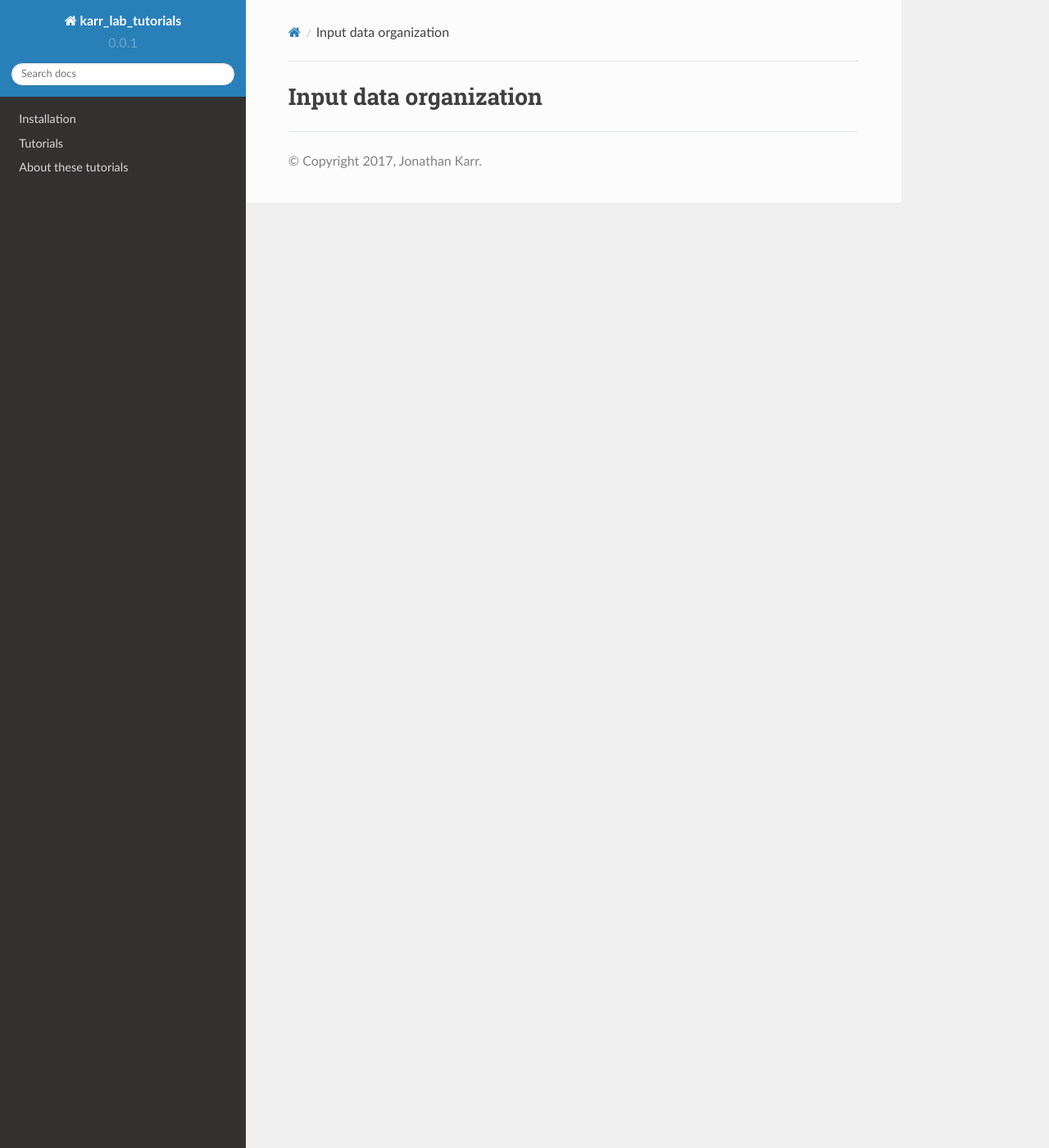
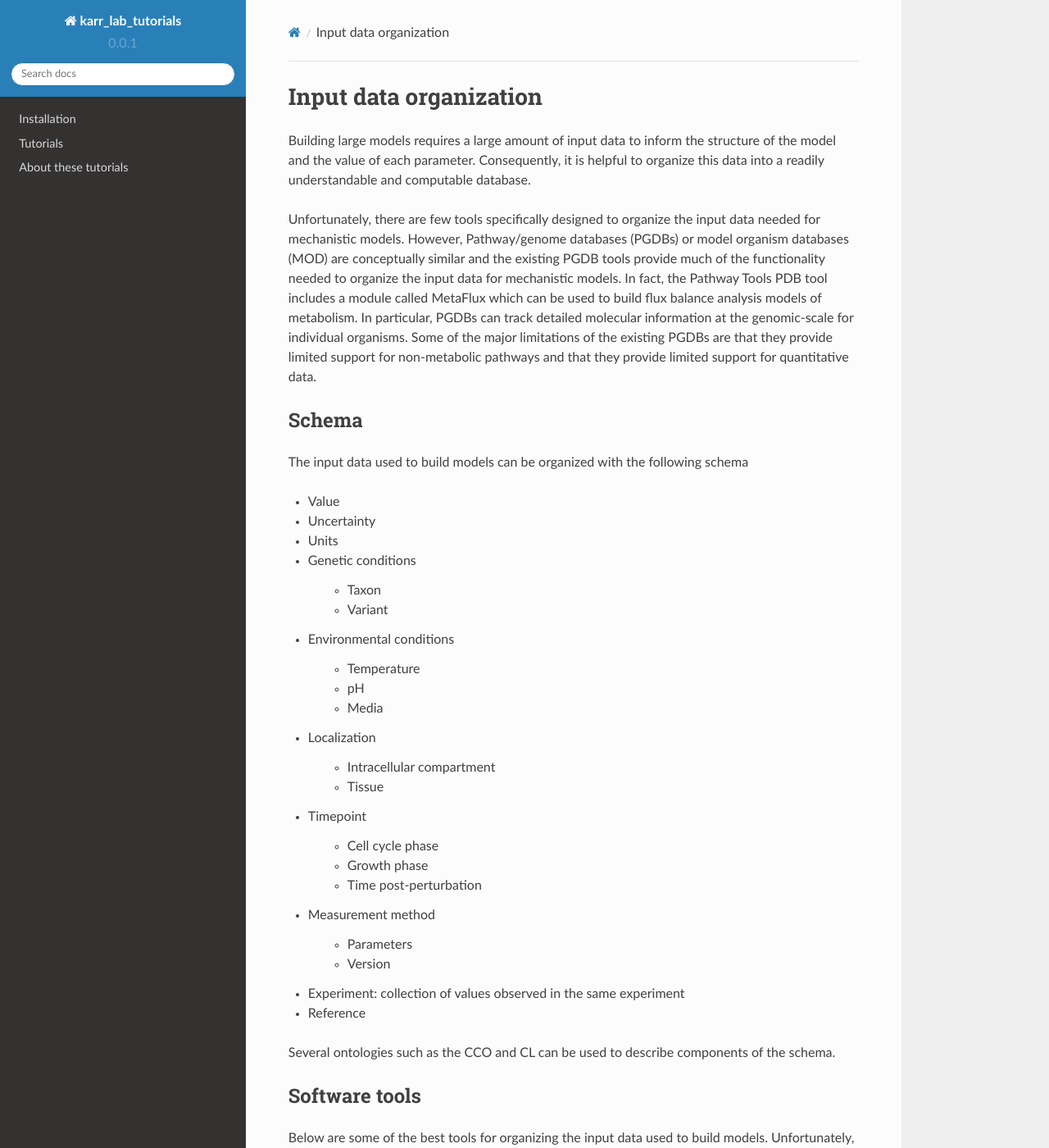
Before and after one commit to KarrLab/intro_to_wc_modeling, a Sphinx documentation site: the page built from docs/tutorials/cell_modeling/data_organization.rst, in a window 1280 px wide and 1400 px high. Shown: the whole window at 82% size. Built offline with Sphinx 7.4.7 and the Read the Docs theme 2.0.0, drawn with Linux system fonts in a browser that asks for light colours; pages that are not in the unit, such as notebooks, are missing from menus; some of the changed text lies outside the part shown.

Commit message:
more tutorials

```diff
--- a/docs/tutorials/cell_modeling/data_organization.rst
+++ b/docs/tutorials/cell_modeling/data_organization.rst
@@ -1,2 +1,74 @@
 Input data organization
 =======================
+Building large models requires a large amount of input data to inform the structure of the model and the value of each parameter. Consequently, it is helpful to organize this data into a readily understandable and computable database.
+
+Unfortunately, there are few tools specifically designed to organize the input data needed for mechanistic models. However, Pathway/genome databases (PGDBs) or model organism databases (MOD) are conceptually similar and the existing PGDB tools provide much of the functionality needed to organize the input data for mechanistic models. In fact, the Pathway Tools PDB tool includes a module called MetaFlux which can be used to build flux balance analysis models of metabolism. In particular, PGDBs can track detailed molecular information at the genomic-scale for individual organisms. Some of the major limitations of the existing PGDBs are that they provide limited support for non-metabolic pathways and that they provide limited support for quantitative data.
+
+
+Schema
+------
+The input data used to build models can be organized with the following schema
+
+* Value
+* Uncertainty
+* Units
+* Genetic conditions
+
+    * Taxon
+    * Variant
+
+* Environmental conditions
+
+    * Temperature
+    * pH
+    * Media
+
+* Localization
+
+    * Intracellular compartment
+    * Tissue
+
+* Timepoint
+
+    * Cell cycle phase
+    * Growth phase
+    * Time post-perturbation
+
+* Measurement method
+
+    * Parameters
+    * Version
+
+* Experiment: collection of values observed in the same experiment
+* Reference
+
+Several ontologies such as the CCO and CL can be used to describe components of the schema.
+
+
+Software tools
+--------------
+Below are some of the best tools for organizing the input data used to build models. Unfortunately, all of these tools have significant limitations. Consequently, we must develop better tools for organizing the input data used to build models.
+
+* `GMOD <http://gmod.org>`_
+* `Pathway Tools <http://brg.ai.sri.com/ptools>`_
+* `SEEK <https://fair-dom.org/platform/seek>`_
+* `WholeCellKB <http://www.wholecellkb.org>`_
+
+
+Exercises
+---------
+
+EcoCyc and Pathway Tools
+^^^^^^^^^^^^^^^^^^^^^^^^
+
+#. Browse the webpages of BioCyc
+#. Observe the types of data EcoCyc contains and how it is organized
+#. Read the schema documentation
+
+
+WholeCellKB
+^^^^^^^^^^^
+
+#. Browse the webpages of WholeCellKB
+#. Observe the types of data WholeCellKB contains and how it is organized
+#. Read the schema documentation
```
Also changed, not shown: docs/tutorials/cell_modeling/data_aggregation.rst (+37 -1 lines).
